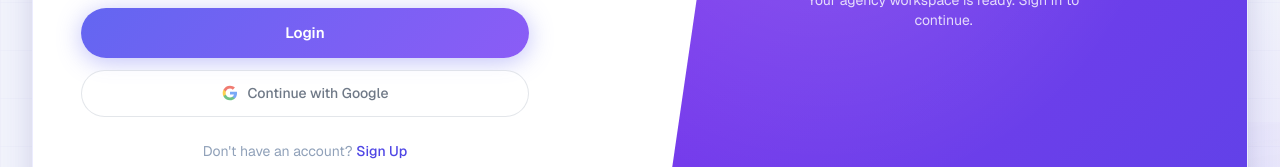
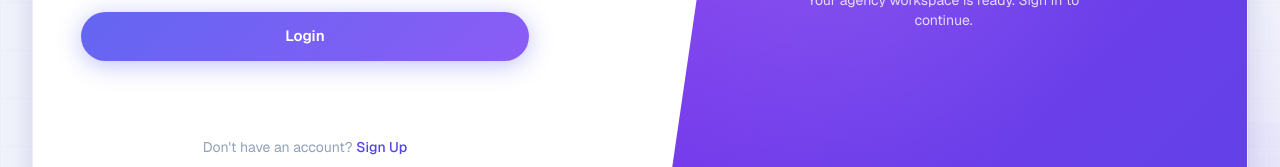
Before and after one commit to arunkumarbhardwaj1999/agencyflow-frontend, a Next.js app: page /login in a window 1280 px wide. Shown: the part 478-645 px from the top of the page. Built offline with nearby package versions, Linux system fonts and the light colour scheme; no server answers.

Commit message:
Added login with google functionality

```diff
--- a/package.json
+++ b/package.json
@@ -19,6 +19,7 @@
     "@radix-ui/react-select": "^2.2.6",
     "@radix-ui/react-separator": "^1.1.8",
     "@radix-ui/react-slot": "^1.2.4",
+    "@react-oauth/google": "^0.13.5",
     "@tanstack/react-query": "^5.100.14",
     "class-variance-authority": "^0.7.1",
     "clsx": "^2.1.1",
--- a/src/components/auth/auth-page.tsx
+++ b/src/components/auth/auth-page.tsx
@@ -3,6 +3,7 @@
 import { useEffect, useState } from "react";
 import { useRouter } from "next/navigation";
 import { CinematicAuth } from "./cinematic/cinematic-auth";
+import { GoogleAuthProvider } from "@/providers/google-auth-provider";
 
 export function AuthPage({ initialMode }: { initialMode: "login" | "register" }) {
   const router = useRouter();
@@ -17,5 +18,9 @@ export function AuthPage({ initialMode }: { initialMode: "login" | "register" })
     router.replace(next === "login" ? "/login" : "/register", { scroll: false });
   }
 
-  return <CinematicAuth mode={mode} onModeChange={handleModeChange} />;
+  return (
+    <GoogleAuthProvider>
+      <CinematicAuth mode={mode} onModeChange={handleModeChange} />
+    </GoogleAuthProvider>
+  );
 }
--- a/src/components/auth/cinematic/cinematic-login-form.tsx
+++ b/src/components/auth/cinematic/cinematic-login-form.tsx
@@ -11,6 +11,7 @@ import { apiFetch } from "@/lib/api";
 import { setTokens } from "@/lib/auth";
 import type { TokenResponse } from "@/lib/types";
 import { AuthField } from "./auth-field";
+import { GoogleSignInButton } from "../google-sign-in-button";
 
 const schema = z.object({
   email: z.string().email("Enter a valid email"),
@@ -84,10 +85,7 @@ export function CinematicLoginForm({ onSwitchToRegister }: { onSwitchToRegister:
         {mutation.isPending ? "Signing in…" : "Login"}
       </button>
 
-      <button type="button" className="auth-btn-google mt-3" disabled>
-        <GoogleIcon />
-        Continue with Google
-      </button>
+      <GoogleSignInButton />
 
       <p className="mt-6 text-center text-sm text-slate-400">
         Don&apos;t have an account?{" "}
@@ -98,26 +96,3 @@ export function CinematicLoginForm({ onSwitchToRegister }: { onSwitchToRegister:
     </form>
   );
 }
-
-function GoogleIcon() {
-  return (
-    <svg className="h-4 w-4" viewBox="0 0 24 24" aria-hidden>
-      <path
-        fill="#4285F4"
-        d="M22.56 12.25c0-.78-.07-1.53-.2-2.25H12v4.26h5.92c-.26 1.37-1.04 2.53-2.21 3.31v2.77h3.57c2.08-1.92 3.28-4.74 3.28-8.09z"
-      />
-      <path
-        fill="#34A853"
-        d="M12 23c2.97 0 5.46-.98 7.28-2.66l-3.57-2.77c-.98.66-2.23 1.06-3.71 1.06-2.86 0-5.29-1.93-6.16-4.53H2.18v2.84C3.99 20.53 7.7 23 12 23z"
-      />
-      <path
-        fill="#FBBC05"
-        d="M5.84 14.09c-.22-.66-.35-1.36-.35-2.09s.13-1.43.35-2.09V7.07H2.18C1.43 8.55 1 10.22 1 12s.43 3.45 1.18 4.93l2.85-2.22.81-.62z"
-      />
-      <path
-        fill="#EA4335"
-        d="M12 5.38c1.62 0 3.06.56 4.21 1.64l3.15-3.15C17.45 2.09 14.97 1 12 1 7.7 1 3.99 3.47 2.18 7.07l3.66 2.84c.87-2.6 3.3-4.53 6.16-4.53z"
-      />
-    </svg>
-  );
-}
--- /dev/null
+++ b/src/components/auth/google-sign-in-button.tsx
@@ -0,0 +1,80 @@
+"use client";
+
+import { useEffect, useRef, useState } from "react";
+import { useRouter } from "next/navigation";
+import { useMutation } from "@tanstack/react-query";
+import { CredentialResponse, GoogleLogin } from "@react-oauth/google";
+import { apiFetch } from "@/lib/api";
+import { setTokens } from "@/lib/auth";
+import type { TokenResponse } from "@/lib/types";
+
+const CLIENT_ID = process.env.NEXT_PUBLIC_GOOGLE_CLIENT_ID ?? "";
+
+export function GoogleSignInButton() {
+  const router = useRouter();
+  const containerRef = useRef<HTMLDivElement>(null);
+  const [buttonWidth, setButtonWidth] = useState(320);
+  const [error, setError] = useState<string | null>(null);
+
+  useEffect(() => {
+    const el = containerRef.current;
+    if (!el) return;
+    const update = () => setButtonWidth(Math.max(Math.floor(el.offsetWidth), 200));
+    update();
+    const ro = new ResizeObserver(update);
+    ro.observe(el);
+    return () => ro.disconnect();
+  }, []);
+
+  const mutation = useMutation({
+    mutationFn: (credential: string) =>
+      apiFetch<TokenResponse>("/auth/google", {
+        method: "POST",
+        body: JSON.stringify({ credential }),
+      }),
+    onSuccess: (data) => {
+      setTokens(data.access_token, data.refresh_token);
+      router.push("/dashboard");
+    },
+    onError: (err: Error) => setError(err.message),
+  });
+
+  if (!CLIENT_ID) {
+    return (
+      <p className="mt-3 rounded-lg border border-amber-200 bg-amber-50 px-3 py-2 text-xs text-amber-800">
+        Google sign-in needs <code className="font-mono">NEXT_PUBLIC_GOOGLE_CLIENT_ID</code> in{" "}
+        <code className="font-mono">.env.local</code>
+      </p>
+    );
+  }
+
+  function onSuccess(res: CredentialResponse) {
+    if (!res.credential) {
+      setError("Google did not return a sign-in token");
+      return;
+    }
+    setError(null);
+    mutation.mutate(res.credential);
+  }
+
+  return (
+    <div ref={containerRef} className="mt-3 w-full">
+      <div className={mutation.isPending ? "pointer-events-none opacity-60" : undefined}>
+        <GoogleLogin
+          onSuccess={onSuccess}
+          onError={() => setError("Google sign-in was cancelled or failed")}
+          theme="outline"
+          size="large"
+          width={buttonWidth}
+          text="continue_with"
+          shape="pill"
+        />
+      </div>
+      {(error || mutation.isError) && (
+        <p className="mt-2 text-sm text-red-600">
+          {error ?? (mutation.error as Error).message}
+        </p>
+      )}
+    </div>
+  );
+}
--- /dev/null
+++ b/src/providers/google-auth-provider.tsx
@@ -0,0 +1,10 @@
+"use client";
+
+import { GoogleOAuthProvider } from "@react-oauth/google";
+
+const clientId = process.env.NEXT_PUBLIC_GOOGLE_CLIENT_ID ?? "";
+
+export function GoogleAuthProvider({ children }: { children: React.ReactNode }) {
+  if (!clientId) return children;
+  return <GoogleOAuthProvider clientId={clientId}>{children}</GoogleOAuthProvider>;
+}
```
Also changed, not shown: 2 other files (tests, documents, lock files or other folders).
